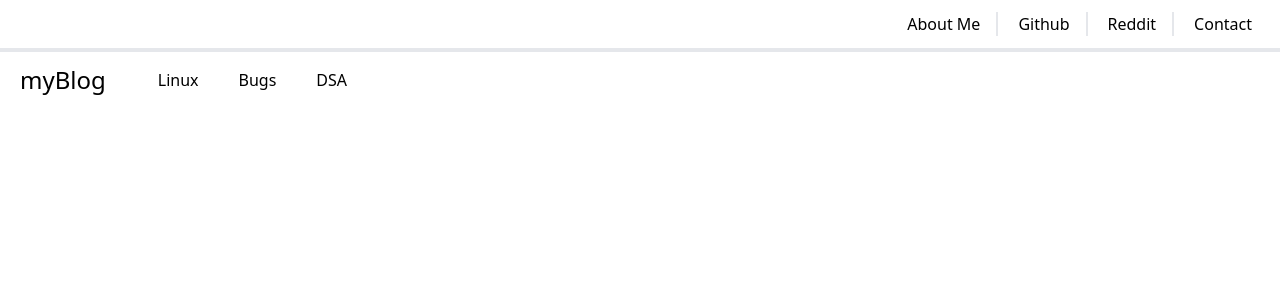
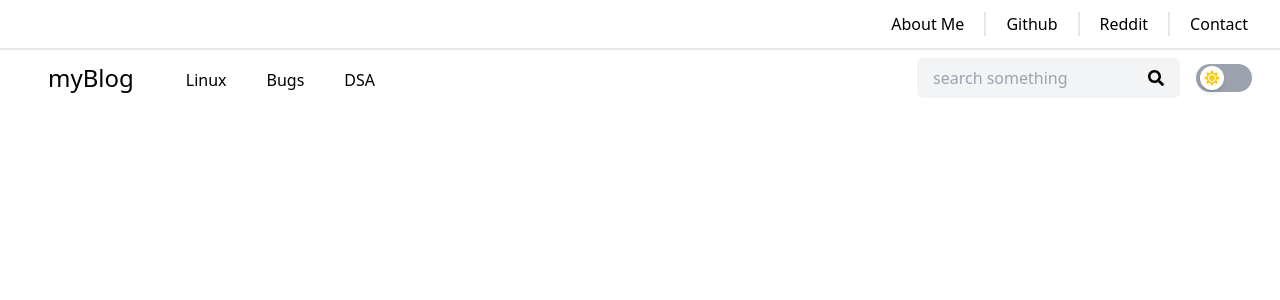
Before and after one commit to 313shazid313/my-blog, a React (Vite) app in the folder frontend/: page / in a window 1280 px wide. Shown: the top 300 px of the page. Built offline with nearby package versions, Linux system fonts and the light colour scheme.

Commit message:
making navbar

```diff
--- a/frontend/package.json
+++ b/frontend/package.json
@@ -12,6 +12,7 @@
   "dependencies": {
     "react": "^18.3.1",
     "react-dom": "^18.3.1",
+    "react-icons": "^5.3.0",
     "react-router-dom": "^6.26.2"
   },
   "devDependencies": {
--- a/frontend/src/components/Navbar.jsx
+++ b/frontend/src/components/Navbar.jsx
@@ -1,41 +1,90 @@
 import { NavLink } from "react-router-dom";
+import Searching from "./Searching";
+import { useState } from "react";
+import { FaSun } from "react-icons/fa";
+import { FaMoon } from "react-icons/fa";
+import { IoClose } from "react-icons/io5";
+import { IoMenuSharp } from "react-icons/io5";
 
 const Navbar = () => {
+  const [openedMenu, setOpenedMenu] = useState();
+  const toggleMobileMenu = () => {
+    setOpenedMenu(!openedMenu);
+  };
+
+  const [isDark, setIsDark] = useState(false);
+  const toggleForDark = () => {
+    setIsDark(!isDark);
+  };
+
   return (
-    <nav className="max-w-screen-xl mx-auto">
-      <div className="flex justify-end p-3  border-b-4 ">
+    <nav className="container max-w-screen-xl mx-auto">
+      <div className="flex justify-end border-b-2 p-3 ">
         <ul>
-          <li className="inline-block pr-4 pl-5 border-r-2 cursor-pointer ">
+          <li className="inline-block pr-5 pl-5 border-r-2 cursor-pointer ">
             About Me
           </li>
-          <li className="inline-block pr-4 pl-5 border-r-2 cursor-pointer">
+          <li className="inline-block pr-5 pl-5 border-r-2 cursor-pointer">
             Github
           </li>
-          <li className="inline-block pr-4 pl-5 border-r-2 cursor-pointer">
+          <li className="inline-block pr-5 pl-5 border-r-2 cursor-pointer">
             Reddit
           </li>
-          <li className="inline-block pr-4 pl-5 cursor-pointer">Contact</li>
+          <li className="inline-block pr-5 pl-5 cursor-pointer">Contact</li>
         </ul>
       </div>
       {/* only for desktop */}
-      <div className=" ">
-        <ul className="flex items-center h-14">
+      <div className="md:flex hidden pl-7 pr-7 mx-auto ">
+        <ul className="flex  h-14">
           <li className="pr-8 pl-5 text-2xl cursor-pointer h-full flex items-center">
             <NavLink to="/">myBlog</NavLink>
           </li>
-          <li className="pr-5 pl-5 hover:border-t-4 border-[#00B5AD] cursor-pointer h-full flex items-center">
+          <li className="pr-5 pl-5 hover:border-t-[#00B5AD] border-t-4 border-transparent  cursor-pointer h-full flex items-center">
             <NavLink to="/">Linux</NavLink>
           </li>
-          <li className="pr-5 pl-5 hover:border-t-4 border-[#00B5AD] cursor-pointer h-full flex items-center">
+          <li className="pr-5 pl-5 hover:border-t-[#00B5AD] border-t-4 border-transparent  cursor-pointer h-full flex items-center">
             <NavLink to="/">Bugs</NavLink>
           </li>
-          <li className="pr-5 pl-5 hover:border-t-4 border-[#00B5AD] cursor-pointer h-full flex items-center">
+          <li className="pr-5 pl-5 hover:border-t-[#00B5AD] border-t-4 border-transparent cursor-pointer h-full flex items-center">
             <NavLink to="/">DSA</NavLink>
           </li>
-          <li className="pr-5 pl-5 hover:border-t-4 border-[#00B5AD] cursor-pointer h-full flex items-center">
-          <NavLink to="/"></NavLink>
+          <li className="pr-5 pl-5 hover:border-t-[#00B5AD] border-t-4 border-transparent  cursor-pointer h-full flex items-center">
+            <NavLink to="/"></NavLink>
           </li>
         </ul>
+
+        {/* searching component */}
+        <div className="flex items-center ml-auto">
+          <div className="pr-4 pl-4">
+            <Searching />
+          </div>
+          {/* theme change */}
+          <div
+            className={`w-14 h-7 p-1 flex items-center bg-gray-400
+                      rounded-full cursor-pointer transition-colors duration-300 ${
+                        isDark ? "justify-end" : "justify-start"
+                      }`}
+          >
+            <button
+              onClick={toggleForDark}
+              className="w-6 h-6 bg-white rounded-full shadow-md flex items-center justify-center transition-transform duration-300"
+            >
+              {isDark ? (
+                <FaMoon className="text-gray-500" />
+              ) : (
+                <FaSun className="text-yellow-400" />
+              )}
+            </button>
+          </div>
+        </div>
+
+        {/* Mobile menu */}
+
+        <div className="md:hidden block">
+          <button onClick={toggleMobileMenu}>
+            {openedMenu ? <IoClose /> : <IoMenuSharp />}
+          </button>
+        </div>
       </div>
       {/* only for mobile */}
       <div className="hidden">
--- /dev/null
+++ b/frontend/src/components/Searching.jsx
@@ -0,0 +1,12 @@
+import { FaSearch } from "react-icons/fa";
+
+const Searching = () => {
+  return (
+    <div className="relative">
+      <input className="pt-2 pl-4 pr-4 pb-2 focus:outline-[#00B5AD] bg-gray-100 rounded-md" type="text" placeholder="search something" />
+      <button><FaSearch className="absolute right-4 top-3 hover:text-[#00B5AD]" /></button>
+    </div>
+  )
+}
+
+export default Searching
```
Also changed, not shown: 1 other file (tests, documents, lock files or other folders).
